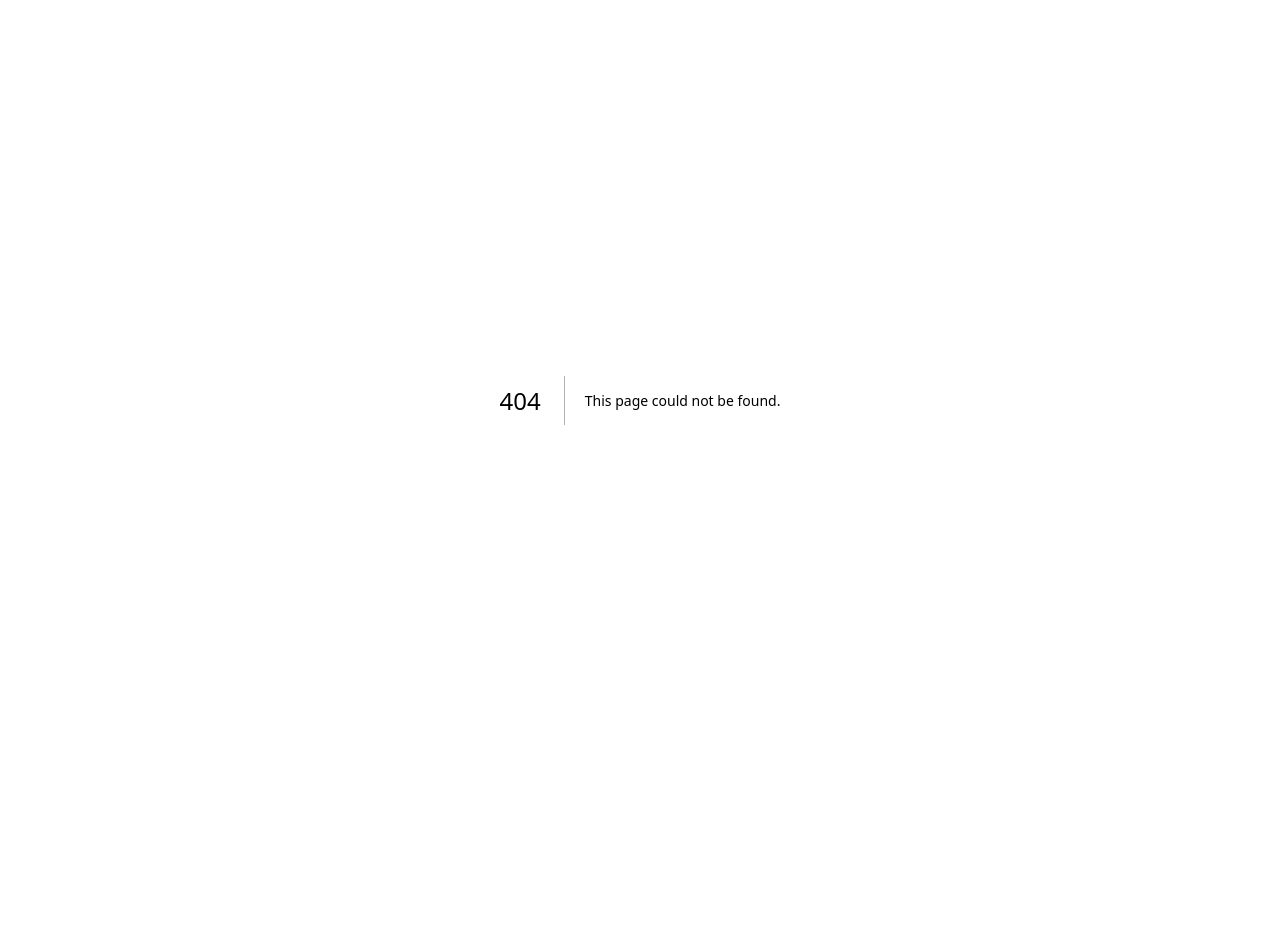
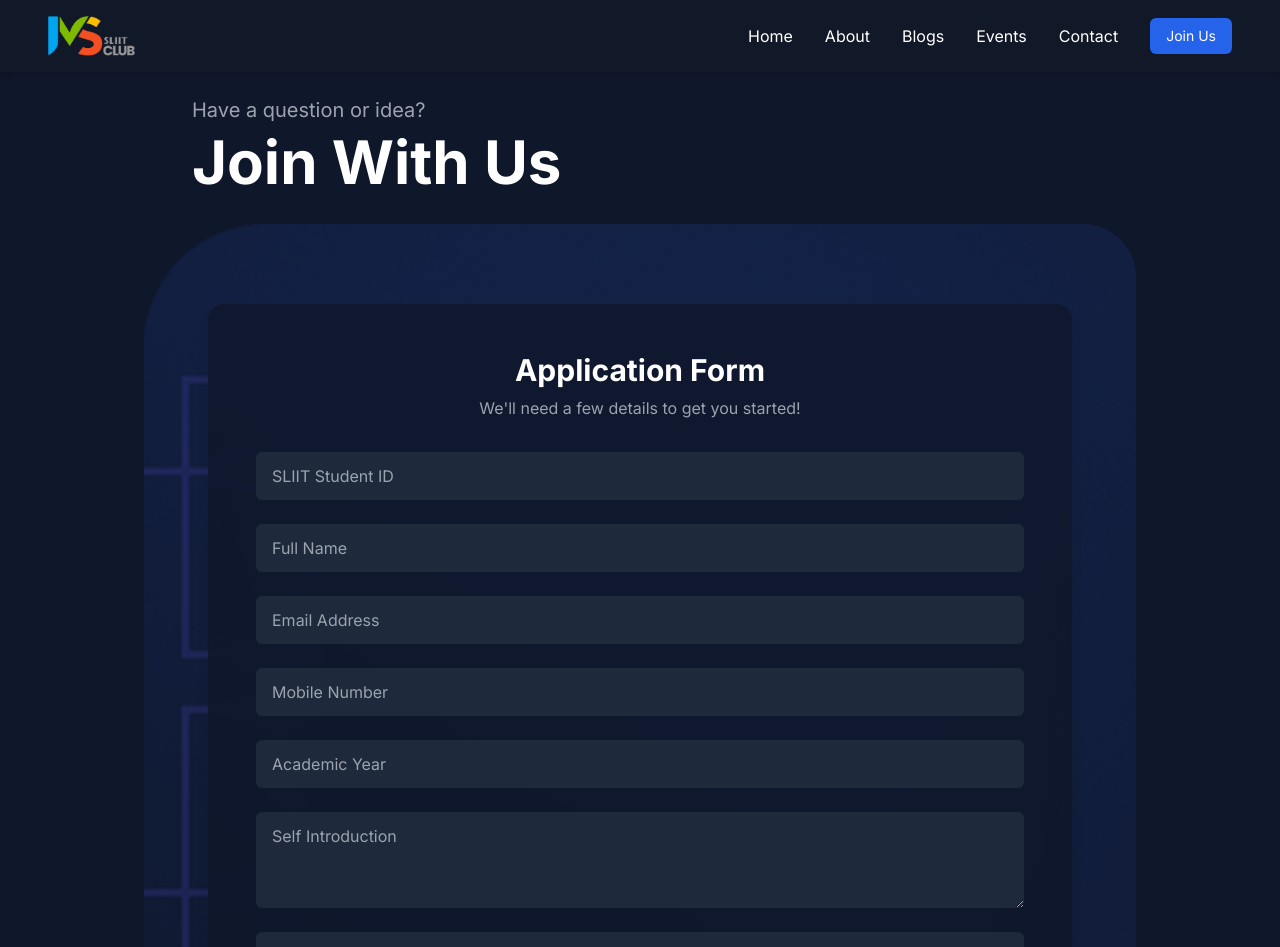
Before and after one commit to ms-club-sliit/msclubwebsite-v3, a Next.js app: page /join-us in a window 1280 px wide. Before the commit this address had no page. Shown: the top 947 px of the page. Before the commit the page ends 800 px from the top, so only its background shows below. Built offline with nearby package versions, Linux system fonts and the light colour scheme.

Commit message:
Add Join Us page with application form and styling[Need Few Refinement]

```diff
--- a/src/app/globals.css
+++ b/src/app/globals.css
@@ -16,3 +16,7 @@
 .animate-fade-in-up {
   animation: fade-in-up 0.6s ease-out both;
 }
+
+.input-style {
+  @apply w-full px-4 py-3 rounded-md bg-[#1E293B] text-white placeholder-gray-400 focus:outline-none focus:ring-2 focus:ring-blue-500;
+}
--- /dev/null
+++ b/src/app/join-us/page.js
@@ -0,0 +1,75 @@
+import Footer from '@/components/Footer';
+import Header from '@/components/Header';
+import React from 'react';
+
+function page() {
+  return (
+    <div className="bg-[#0F172A] text-white">
+      <Header />
+
+      {/* Hero Section */}
+      <section className="min-h-screen  pb-20 px-6 lg:px-16">
+        <div className="max-w-5xl w-full px-6 lg:px-16 mx-auto">
+  <div className="flex flex-col items-start justify-start mt-6">
+    <p className="text-gray-400 text-base sm:text-lg lg:text-xl mb-2">
+      Have a question or idea?
+    </p>
+    <h1 className="text-white text-4xl sm:text-5xl lg:text-6xl font-bold mb-8 leading-tight">
+      Join With Us
+    </h1>
+  </div>
+</div>
+
+
+        {/* Form Wrapper */}
+         <section className="bg-[#0F172A] min-h-screen pb-20">
+      <div
+        className="bg-custom-radial rounded-[53px] lg:mx-20 py-20 px-16 z-0"
+        style={{
+          backgroundImage: 'url("/assets/contactBgImage.png")',
+          backgroundSize: "cover",
+        }}
+      >
+          <div className="bg-[#0F172A]/80 backdrop-blur-md rounded-2xl p-8 lg:p-12 shadow-lg">
+            <div className="max-w-2xl mx-auto text-center">
+            <h2 className="text-3xl font-bold  mb-2">Application Form</h2>
+            <p className="text-gray-400 mb-8">
+              We&apos;ll need a few details to get you started!
+            </p>
+</div>
+            <form className="grid grid-cols-1 gap-6">
+              <input type="text" placeholder="SLIIT Student ID" className="input-style" />
+              <input type="text" placeholder="Full Name" className="input-style" />
+              <input type="email" placeholder="Email Address" className="input-style" />
+              <input type="tel" placeholder="Mobile Number" className="input-style" />
+              <input type="text" placeholder="Academic Year" className="input-style" />
+              <textarea rows={3} placeholder="Self Introduction" className="input-style" />
+              <textarea rows={3} placeholder="Why would you like to join the Organizing committee of MS Club?" className="input-style" />
+              <input type="url" placeholder="LinkedIn Profile Link" className="input-style" />
+              <input type="url" placeholder="GitHub Profile Link" className="input-style" />
+              <input type="url" placeholder="Blog Page Link" className="input-style" />
+              <textarea rows={3} placeholder="What are your prior volunteering/leadership experiences?" className="input-style" />
+              <textarea rows={3} placeholder="Tell us about a challenge you faced and how you solved it" className="input-style" />
+              <textarea rows={3} placeholder="Where do you see yourself in 5 years time?" className="input-style" />
+              <input type="text" placeholder="What are your skills/talent?" className="input-style" />
+
+              <div className="flex justify-center mt-6">
+                <button
+                  type="submit"
+                  className="bg-blue-600 hover:bg-blue-700 text-white font-medium py-3 px-8 rounded-xl shadow-lg transition-all"
+                >
+                  Join the Club
+                </button>
+              </div>
+            </form>
+          </div>
+        </div>
+        </section>
+      </section>
+
+      <Footer />
+    </div>
+  );
+}
+
+export default page;
```
